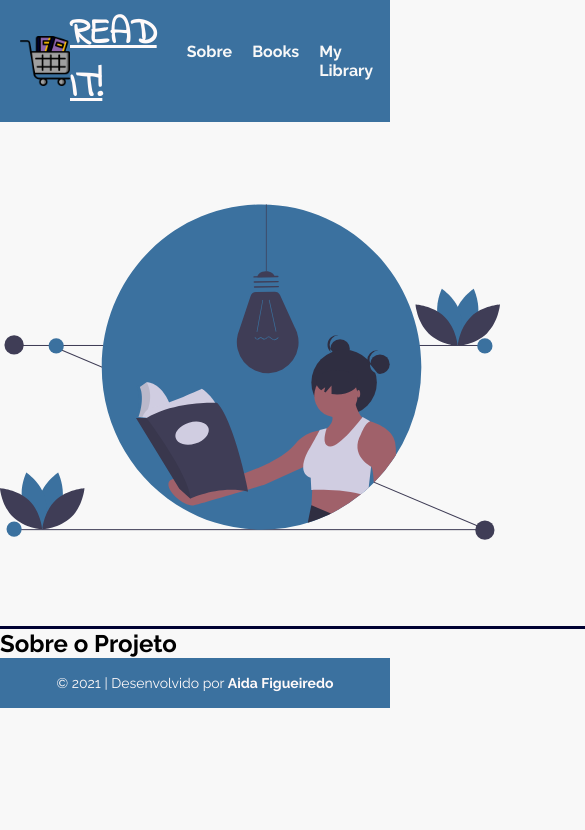
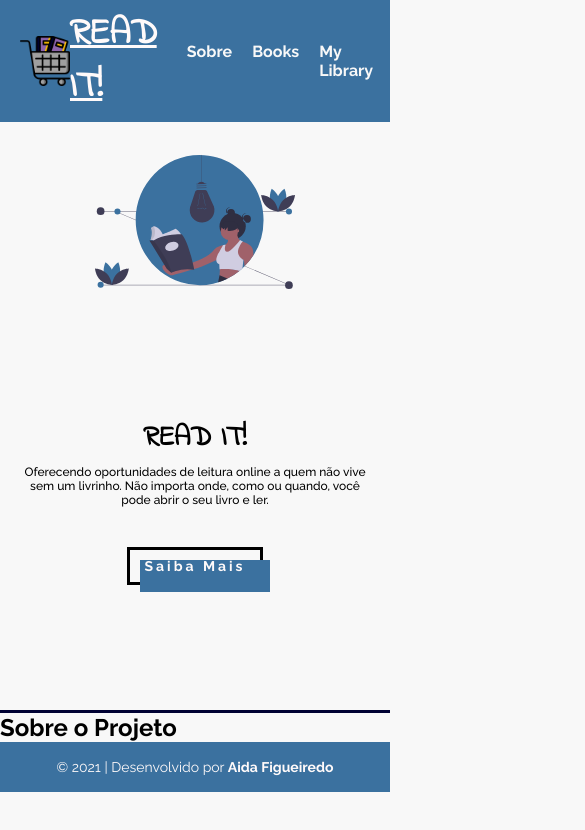
Before and after one commit to AidaFig/ReadIt, a React (Create React App) app: page / in a window 390 px wide. Shown: the top 830 px of the page, 585 px wide, since content can reach past the window. Built offline with nearby package versions, Linux system fonts and the light colour scheme; the HTML template or start-up script is replaced by a standard one.

Commit message:
updating some header style and making it responsive

```diff
--- a/src/components/Header/Header.jsx
+++ b/src/components/Header/Header.jsx
@@ -4,6 +4,7 @@ import "./HeaderStyle.css";
 export const Header = () => {
     return (
         <header className="header">
+            <div className="header-container">
                 <div className="header-box_img">
                     <img className="img-header" src="../../assets/images/img-header.svg" alt=""/>
                 </div>
@@ -13,6 +14,7 @@ export const Header = () => {
 
                     <Button>Saiba Mais</Button>
                 </div>
+            </div>
 
         </header>
     )
--- a/src/components/Header/HeaderStyle.css
+++ b/src/components/Header/HeaderStyle.css
@@ -1,12 +1,17 @@
 .header {
+    display: flex;
+    justify-content: center;
+    width: 100%;
     margin: 0 auto;
+
+}
+.header-container {
     display: flex;
     align-items: center;
-    width: 1200px;
+    border-bottom: 3px solid #000133;
     gap: 60px;
-    border-bottom: 3px solid #000133;
+    width: 80%;
 }
-
 .img-header {
     width: 500px;
     height: 500px;
@@ -32,3 +37,35 @@
    font-size: 18px;
    font-weight: 500;
 }
+
+@media(max-width: 680px) {
+    .header {
+        height: 70vh;
+    }
+
+    .header-container {
+        width: 100%;
+        gap: 5px;
+        flex-direction: column;
+    }
+    .img-header {
+        width: 200px;
+        height: 200px;
+    }
+    .title-header {
+        text-align: center;
+        margin-bottom: 6px;
+        font-size: 28px;
+    }
+    /* .header-box_text {
+        display: flex;
+    } */
+    .header-box_text p{
+        font-size: 12px;
+
+    }
+    .header-box_text {
+        text-align: center;
+        padding: 0  20px 0 20px;
+    }
+}
```
Lines whose indentation alone changed are shown as unchanged.
